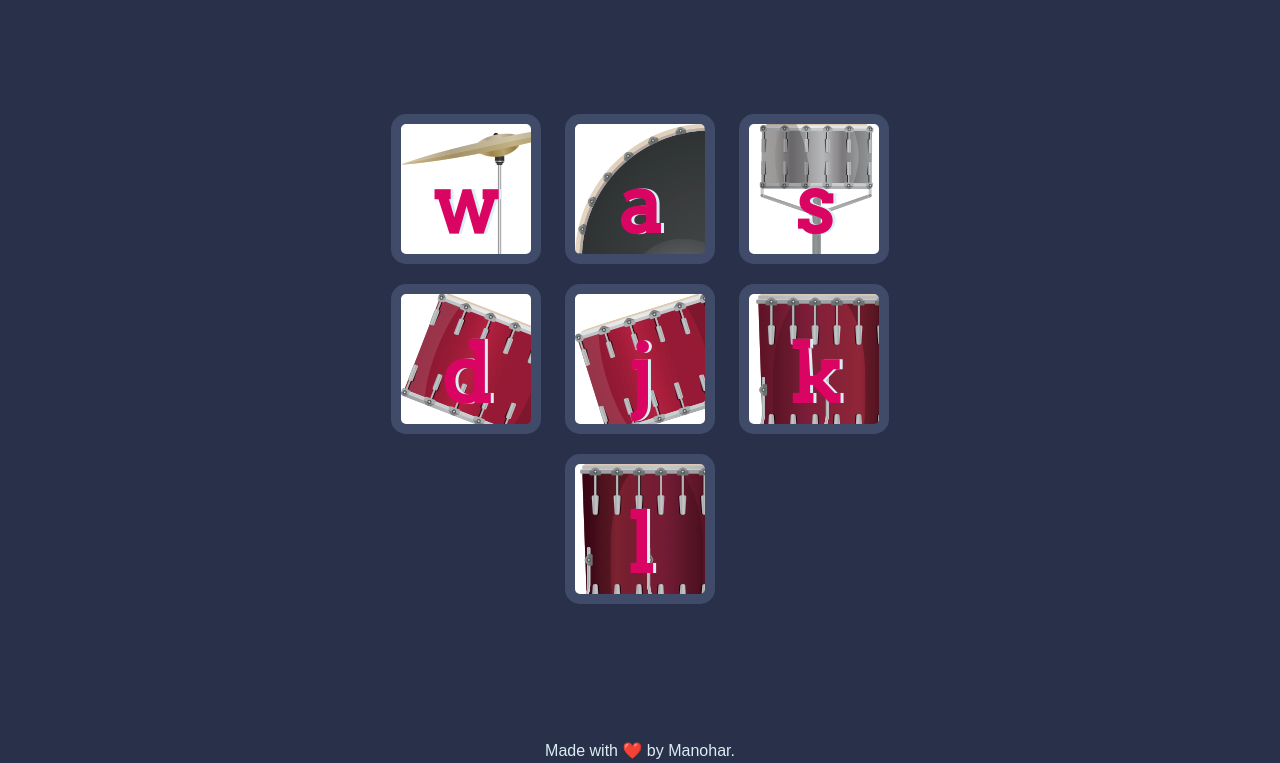
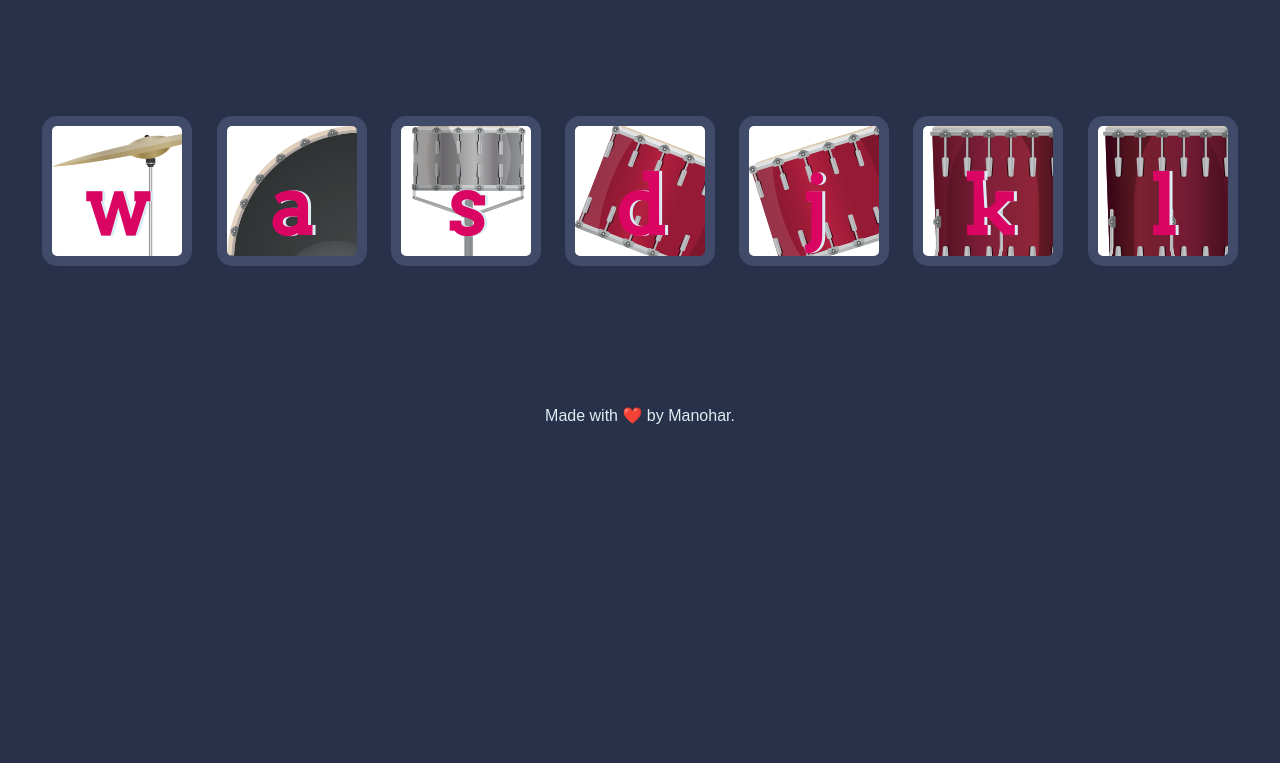
Before and after one commit to Mani-Manohar/Drum, a plain HTML site: page index.html in a window 1280 px wide. Shown: the part 118-881 px from the top of the page. After the commit the page ends 800 px from the top, so only its background shows below. Drawn offline with nearby package versions, Linux system fonts and the light colour scheme.

Commit message:
Updated HTML

```diff
--- a/index.html
+++ b/index.html
@@ -20,24 +20,18 @@
   <link rel="stylesheet" href="styles.css">
 </head>
 
-<body class="container-fluid">
+<body>
 
   <h1 id="title">Drum 🥁 Kit</h1>
 
   <div class="set row">
-    <div class="col-md-12">
+    <div>
       <button class="w drum">w</button>
       <button class="a drum">a</button>
       <button class="s drum">s</button>
-    </div>
-
-    <div class="col-md-12">
       <button class="d drum">d</button>
       <button class="j drum">j</button>
       <button class="k drum">k</button>
-    </div>
-
-    <div>
       <button class="l drum">l</button>
     </div>
   </div>
```
